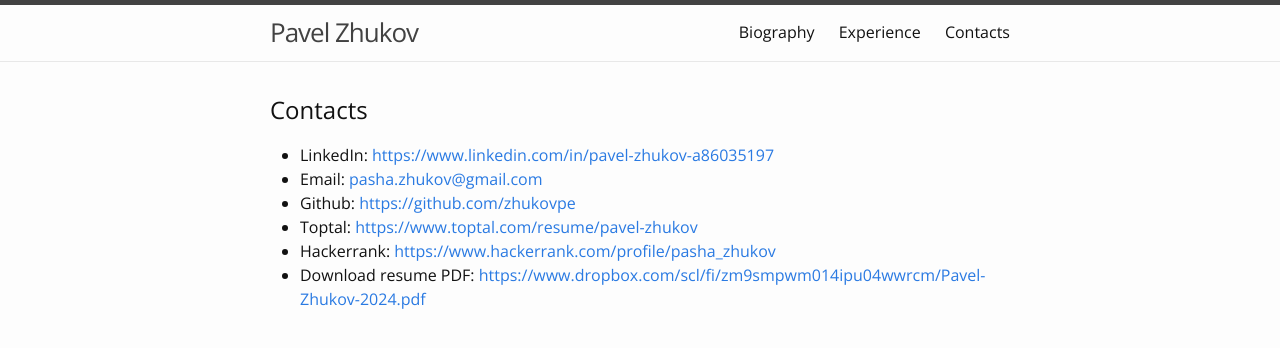
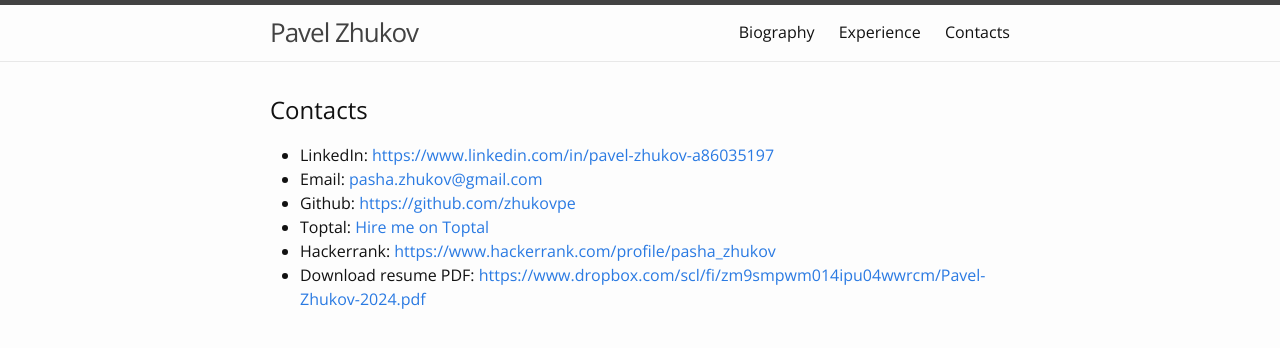
Before and after one commit to zhukovpe/zhukovpe.github.io, a Jekyll site: the page built from contacts.md, in a window 1280 px wide. Shown: the top 348 px of the page. Built offline with Jekyll 4.4.1, drawn with Linux system fonts in a browser that asks for light colours.

Commit message:
Update Toptal link

```diff
--- a/contacts.md
+++ b/contacts.md
@@ -9,7 +9,7 @@ permalink: /contacts
   <li>LinkedIn: <a href="https://www.linkedin.com/in/pavel-zhukov-a86035197">https://www.linkedin.com/in/pavel-zhukov-a86035197</a></li>
   <li>Email: <a href="mailto:pasha.zhukov@gmail.com">pasha.zhukov@gmail.com</a></li>
   <li>Github: <a href="https://github.com/zhukovpe">https://github.com/zhukovpe</a></li>
-  <li>Toptal: <a href="https://www.toptal.com/resume/pavel-zhukov">https://www.toptal.com/resume/pavel-zhukov</a></li>
+  <li>Toptal: <a href="https://www.toptal.com/developers/resume/pavel-zhukov#XAWOy8">Hire me on Toptal</a></li>
   <li>Hackerrank: <a href="https://www.hackerrank.com/profile/pasha_zhukov">https://www.hackerrank.com/profile/pasha_zhukov</a></li>
   <li>Download resume PDF: <a href="https://www.dropbox.com/scl/fi/zm9smpwm014ipu04wwrcm/Pavel-Zhukov-2024.pdf">https://www.dropbox.com/scl/fi/zm9smpwm014ipu04wwrcm/Pavel-Zhukov-2024.pdf</a></li>
 </ul>
```
